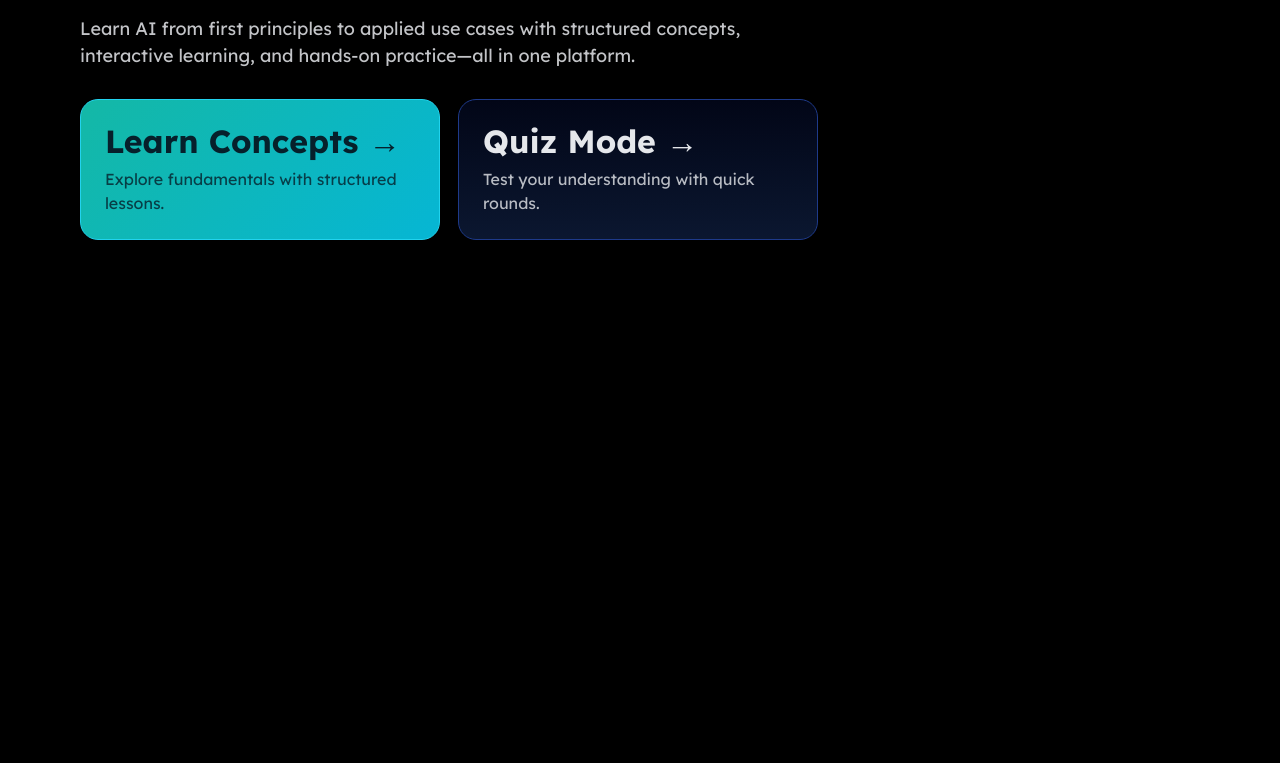
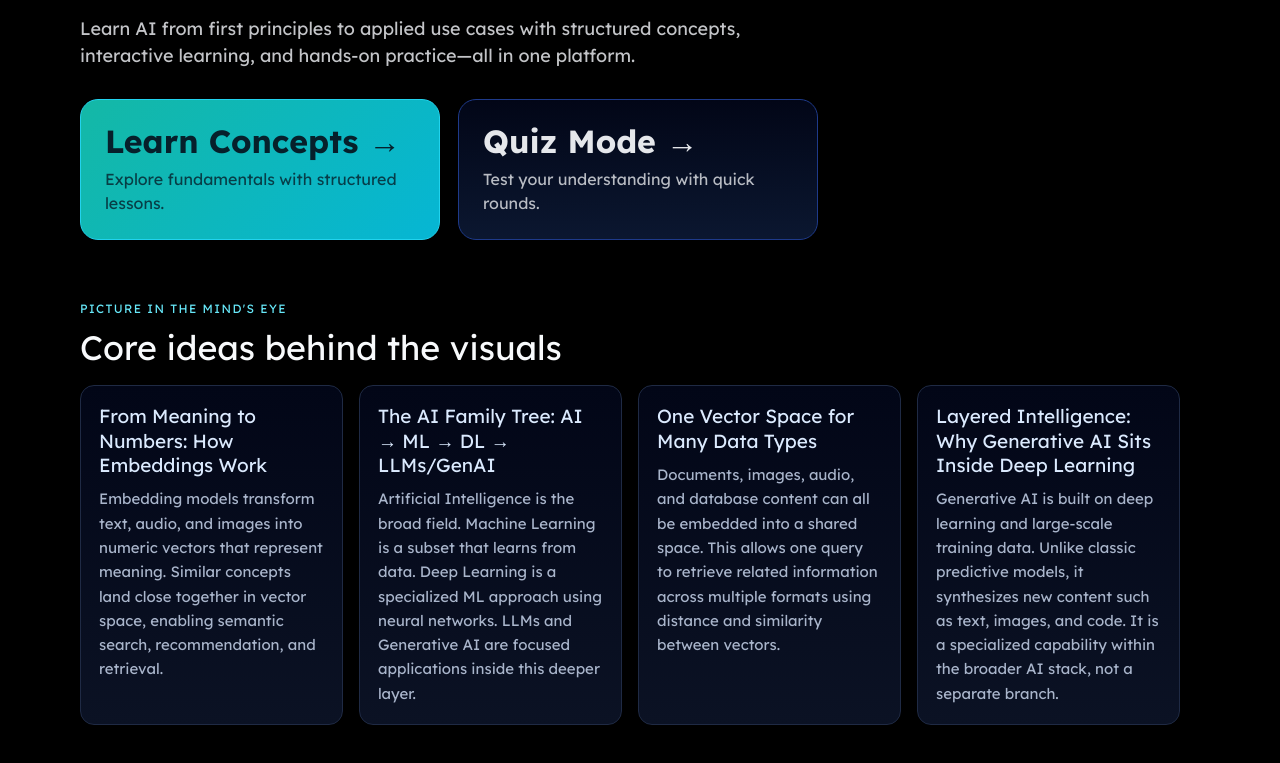
Before and after one commit to pulkit004201/ai-study-agent, a Next.js app: page /dashboard in a window 1280 px wide. Shown: the part 311-1074 px from the top of the page. Before the commit the page ends 873 px from the top, so only its background shows below. Built offline with nearby package versions, Linux system fonts and the light colour scheme.

Commit message:
Add Picture in the mind's eye section to dashboard

```diff
--- a/app/dashboard/page.tsx
+++ b/app/dashboard/page.tsx
@@ -41,7 +41,49 @@ Learn AI from first principles to applied use cases with structured concepts, in
         </div>
       </section>
 
+      <section style={conceptSection}>
+        <p style={sectionEyebrow}>Picture in the mind&apos;s eye</p>
+        <h2 style={sectionTitle}>Core ideas behind the visuals</h2>
+        <div style={conceptGrid}>
+          <article style={conceptCard}>
+            <h3 style={conceptTitle}>From Meaning to Numbers: How Embeddings Work</h3>
+            <p style={conceptText}>
+              Embedding models transform text, audio, and images into numeric vectors
+              that represent meaning. Similar concepts land close together in vector
+              space, enabling semantic search, recommendation, and retrieval.
+            </p>
+          </article>
 
+          <article style={conceptCard}>
+            <h3 style={conceptTitle}>The AI Family Tree: AI → ML → DL → LLMs/GenAI</h3>
+            <p style={conceptText}>
+              Artificial Intelligence is the broad field. Machine Learning is a subset
+              that learns from data. Deep Learning is a specialized ML approach using
+              neural networks. LLMs and Generative AI are focused applications inside
+              this deeper layer.
+            </p>
+          </article>
+
+          <article style={conceptCard}>
+            <h3 style={conceptTitle}>One Vector Space for Many Data Types</h3>
+            <p style={conceptText}>
+              Documents, images, audio, and database content can all be embedded into a
+              shared space. This allows one query to retrieve related information across
+              multiple formats using distance and similarity between vectors.
+            </p>
+          </article>
+
+          <article style={conceptCard}>
+            <h3 style={conceptTitle}>Layered Intelligence: Why Generative AI Sits Inside Deep Learning</h3>
+            <p style={conceptText}>
+              Generative AI is built on deep learning and large-scale training data.
+              Unlike classic predictive models, it synthesizes new content such as text,
+              images, and code. It is a specialized capability within the broader AI
+              stack, not a separate branch.
+            </p>
+          </article>
+        </div>
+      </section>
     </main>
   );
 }
@@ -115,6 +157,54 @@ const ctaRow = {
   gap: 18,
   flexWrap: "wrap" as const,
   marginBottom: 60,
+};
+
+const conceptSection = {
+  maxWidth: 1100,
+};
+
+const sectionEyebrow = {
+  margin: 0,
+  color: "#67e8f9",
+  fontSize: 12,
+  letterSpacing: 1.4,
+  textTransform: "uppercase" as const,
+};
+
+const sectionTitle = {
+  marginTop: 10,
+  marginBottom: 18,
+  fontSize: 34,
+  lineHeight: 1.15,
+  color: "#f8fafc",
+};
+
+const conceptGrid = {
+  display: "grid",
+  gridTemplateColumns: "repeat(auto-fit, minmax(250px, 1fr))",
+  gap: 16,
+};
+
+const conceptCard = {
+  background: "linear-gradient(180deg, #020617, #0b1224)",
+  border: "1px solid #1f2a44",
+  borderRadius: 14,
+  padding: 18,
+};
+
+const conceptTitle = {
+  margin: 0,
+  fontSize: 19,
+  lineHeight: 1.28,
+  color: "#dbeafe",
+};
+
+const conceptText = {
+  marginTop: 10,
+  marginBottom: 0,
+  fontSize: 15,
+  lineHeight: 1.62,
+  color: "#a9b5cb",
 };
 
 const ctaCard = {
```
